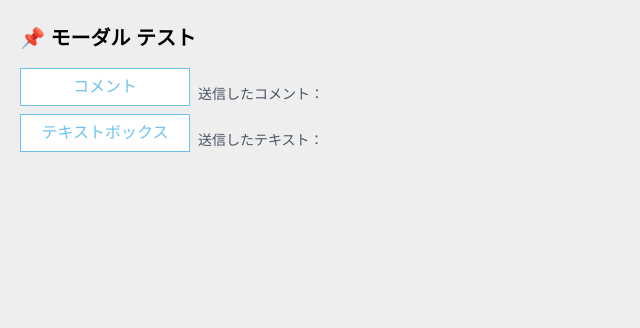
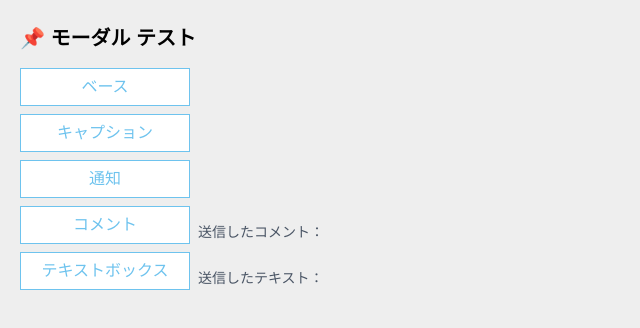
Before and after one commit to ymtakt/nextjs_sample, a Next.js app: page /comp-test/modal in a window 1280 px wide. Shown: the top 328 px of the page, without its empty margins (0-640 px from the left). Built offline with nearby package versions, Linux system fonts and the light colour scheme.

Commit message:
feat:モーダル確認画面の項目追加

```diff
--- a/src/app/(test)/comp-test/modal/page.tsx
+++ b/src/app/(test)/comp-test/modal/page.tsx
@@ -5,6 +5,12 @@ import ButtonModal from "@/components/general/Modals/ButtonModal";
 import BaseButton from "@/components/general/Button/BaseButton";
 
 export default function Home() {
+  // ベースモーダル用
+  const [showBaseModal, setShowBaseModal] = useState(false);
+  // キャプションモーダル用
+  const [showCaptionModal, setShowCaptionModal] = useState(false);
+  // 通知モーダル用
+  const [showNotificationModal, setShowNotificationModal] = useState(false);
   // コメント用
   const [sendComment, setSendComment] = useState("");
   const [inputComment, setInputComment] = useState("");
@@ -17,13 +23,84 @@ export default function Home() {
   const handleLogout = () => {
     setSendComment(inputComment);
     setSendTextBox(inputTextBox);
-
+    // モーダル非表示
+    setShowBaseModal(false);
+    setShowCaptionModal(false);
+    setShowNotificationModal(false);
     setShowCommentModal(false);
     setShowTextBoxModal(false);
   };
   return (
     <div className="ml-5 my-6  space-y-2 text-black">
       <h2 className="text-xl font-bold mb-4">📌 モーダル テスト</h2>
+      {/* ベースモーダル */}
+      <div className="flex">
+        <div>
+          <BaseButton
+            onClick={() => setShowBaseModal(true)}
+            text="ベース"
+            color="cp-white"
+            size="medium"
+          />
+        </div>
+        <ButtonModal
+          isOpen={showBaseModal}
+          title="ベース タイトル"
+          leftButtonText="キャンセル"
+          rightButtonText="送信"
+          leftButtonColor="cp-white"
+          rightButtonColor="cp-red"
+          onRight={handleLogout}
+          onLeft={() => setShowBaseModal(false)}
+        />
+      </div>
+      {/* キャプションモーダル */}
+      <div className="flex">
+        <div>
+          <BaseButton
+            onClick={() => setShowCaptionModal(true)}
+            text="キャプション"
+            color="cp-white"
+            size="medium"
+          />
+        </div>
+        <ButtonModal
+          isOpen={showCaptionModal}
+          title="キャプション タイトル"
+          isCaption={true}
+          caption="キャプション キャプション キャプション キャプション キャプション キャプション キャプション キャプション キャプション キャプション キャプション キャプション キャプション キャプション "
+          leftButtonText="キャンセル"
+          rightButtonText="送信"
+          leftButtonColor="cp-white"
+          rightButtonColor="cp-red"
+          onRight={handleLogout}
+          onLeft={() => setShowCaptionModal(false)}
+          isLine={true}
+        />
+      </div>
+      {/* 通知モーダル */}
+      <div className="flex">
+        <div>
+          <BaseButton
+            onClick={() => setShowNotificationModal(true)}
+            text="通知"
+            color="cp-white"
+            size="medium"
+          />
+        </div>
+        <ButtonModal
+          isOpen={showNotificationModal}
+          title="通知 タイトル"
+          leftButtonText="閉じる"
+          rightButtonText="送信"
+          isCaption={true}
+          caption="通知内容 通知内容 通知内容 通知内容 通知内容 通知内容 通知内容 通知内容 通知内容 通知内容 通知内容 通知内容 通知内容 通知内容 通知内容 通知内容 "
+          onRight={handleLogout}
+          onLeft={() => setShowNotificationModal(false)}
+          isSingleButton={true}
+        />
+      </div>
+      {/* コメントモーダル */}
       <div className="flex">
         <div>
           <BaseButton
@@ -53,6 +130,7 @@ export default function Home() {
           <p className="text-cp-black">{sendComment}</p>
         </div>
       </div>
+      {/* テキストボックスモーダル */}
       <div className="flex">
         <div>
           <BaseButton
--- a/src/components/general/Modals/ButtonModal/index.tsx
+++ b/src/components/general/Modals/ButtonModal/index.tsx
@@ -61,7 +61,7 @@ export default function ButtonModal({
     <div className="fixed inset-0 z-50 flex items-center justify-center bg-cp-black/80">
       <div className="bg-cp-white text-cp-black rounded-[6] w-100 text-center">
         <div className="mx-5 mt-10 mb-5 ">
-          <p className="headline-cp-large mb-5 h-5 ">{title}</p>
+          <p className="headline-cp-large mb-10 h-5 ">{title}</p>
           {isLine && <div className="my-2.5 border-b border-cp-soft-gray" />}
           {/* --- キャプション部分 --- */}
           {isCaption && (
```
